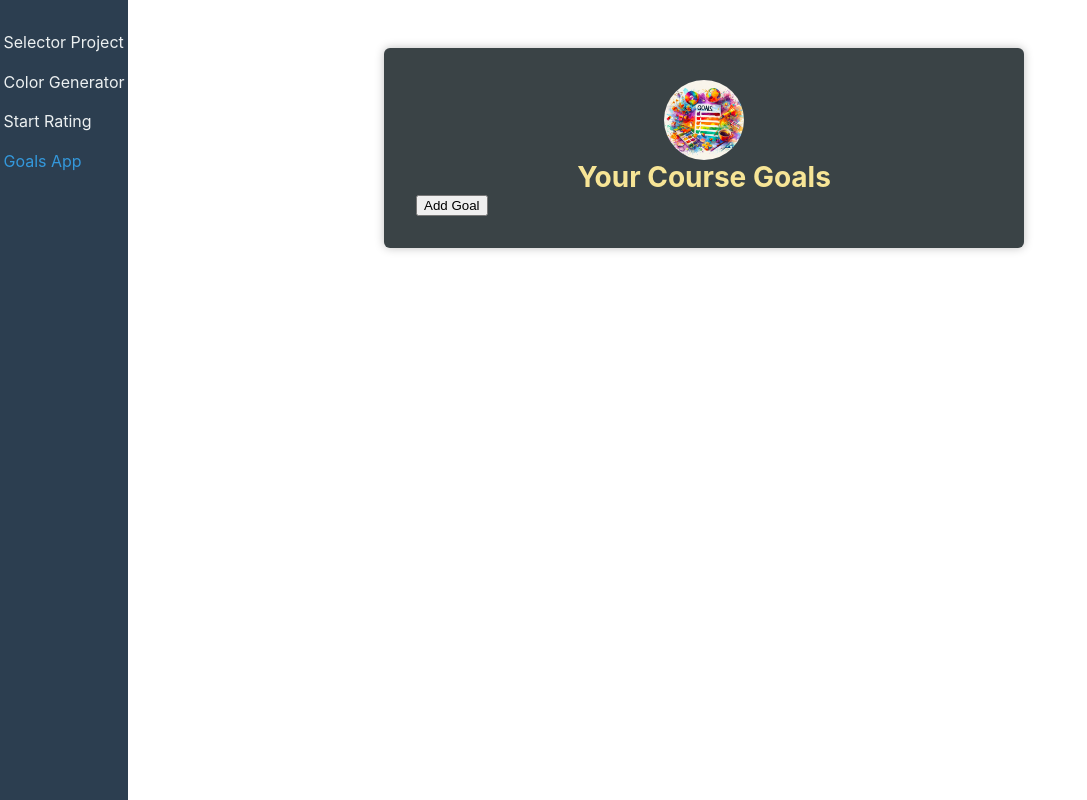
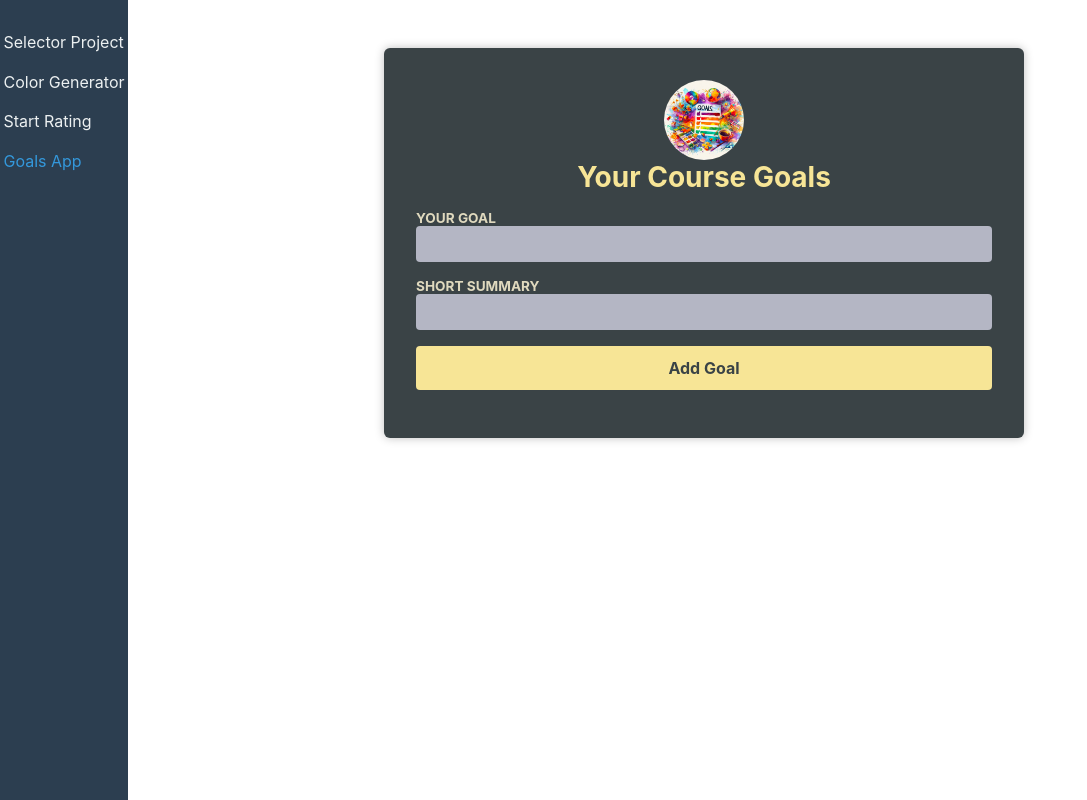
Before and after one commit to lboyadzhiev/multiple-react-projects, a React (Create React App) app: page /goals_app in a window 1280 px wide. Shown: the whole page, without its empty margins (0-1087 px from the left). Built offline with nearby package versions, Linux system fonts and the light colour scheme.

Commit message:
Implement Adding a  New Goal

```diff
--- a/src/components/Domains/GoalsApp/GoalsApp.tsx
+++ b/src/components/Domains/GoalsApp/GoalsApp.tsx
@@ -3,6 +3,7 @@ import { useState } from 'react';
 // components
 import Header from './components/Header';
 import GoalsList from './components/GoalsList';
+import NewGaol from './components/NewGoal';
 
 // styles
 import classes from './GoalsApp.module.css';
@@ -16,12 +17,12 @@ export interface CourseGoal {
 export default function GoalsApp() {
   const [goals, setGoals] = useState<CourseGoal[]>([]);
 
-  function handleAddGoal() {
+  function handleAddGoal(goal: string, summary: string) {
     setGoals((prevGoals) => {
       const newGoal: CourseGoal = {
         id: Math.random(),
-        title: 'Learn React + TS',
-        description: 'Learn in in depth',
+        title: goal,
+        description: summary,
       };
 
       return [...prevGoals, newGoal];
@@ -35,7 +36,7 @@ export default function GoalsApp() {
   return (
     <section className={classes.GoalsApp}>
       <Header />
-      <button onClick={handleAddGoal}>Add Goal</button>
+      <NewGaol onAddGoal={handleAddGoal} />
       <GoalsList goals={goals} onHandleDeleteGoal={handleDeleteGoal} />
     </section>
   );
--- /dev/null
+++ b/src/components/Domains/GoalsApp/components/NewGoal.module.css
@@ -0,0 +1,32 @@
+.NewGoal {
+  label {
+    display: block;
+    font-size: 0.85rem;
+    font-weight: bold;
+    text-transform: uppercase;
+    color: #dfd9be;
+  }
+
+  input {
+    font: inherit;
+    width: 100%;
+    padding: 0.5rem;
+    background-color: #b4b6c4;
+    border: none;
+    border-radius: 4px;
+  }
+
+  button {
+    display: block;
+    width: 100%;
+    padding: 0.75rem;
+    margin-top: 1rem;
+    background-color: #f7e596;
+    border: none;
+    border-radius: 4px;
+    font: inherit;
+    font-weight: bold;
+    color: #3a4346;
+    cursor: pointer;
+  }
+}
--- /dev/null
+++ b/src/components/Domains/GoalsApp/components/NewGoal.tsx
@@ -0,0 +1,39 @@
+import { useRef, type FormEvent } from 'react';
+
+// styles
+import styles from './NewGoal.module.css';
+
+interface NewGoalProp {
+  onAddGoal: (goal: string, summary: string) => void;
+}
+
+export default function NewGoal({ onAddGoal }: NewGoalProp) {
+  const goalRef = useRef<HTMLInputElement>(null);
+  const summaryRef = useRef<HTMLInputElement>(null);
+
+  function handleSubmit(event: FormEvent<HTMLFormElement>) {
+    event.preventDefault();
+
+    const enteredGoal = goalRef.current!.value;
+    const enteredSummary = summaryRef.current!.value;
+
+    event.currentTarget.reset();
+    onAddGoal(enteredGoal, enteredSummary);
+  }
+
+  return (
+    <form onSubmit={handleSubmit} className={styles.NewGoal}>
+      <p>
+        <label htmlFor='goal'>Your Goal</label>
+        <input id='goal' type='text' ref={goalRef} />
+      </p>
+      <p>
+        <label htmlFor='summary'>Short Summary</label>
+        <input id='summary' type='text' ref={summaryRef} />
+      </p>
+      <p>
+        <button>Add Goal</button>
+      </p>
+    </form>
+  );
+}
```
